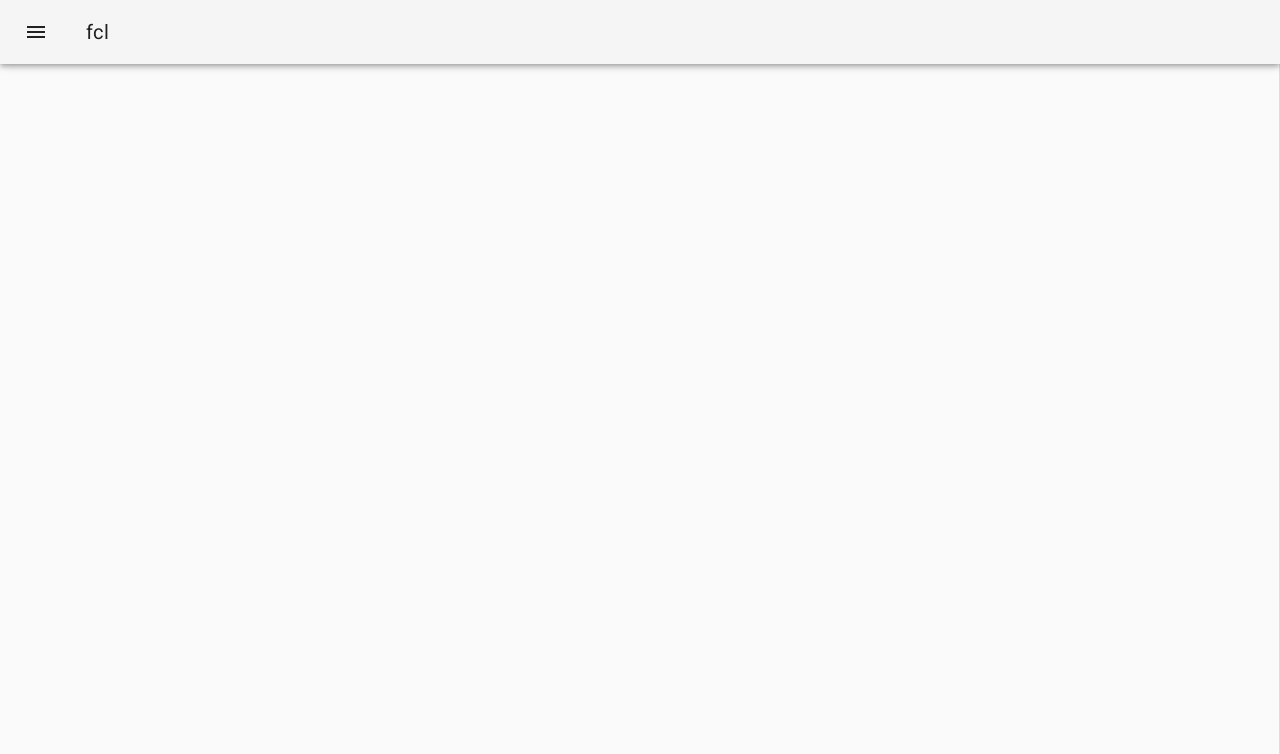
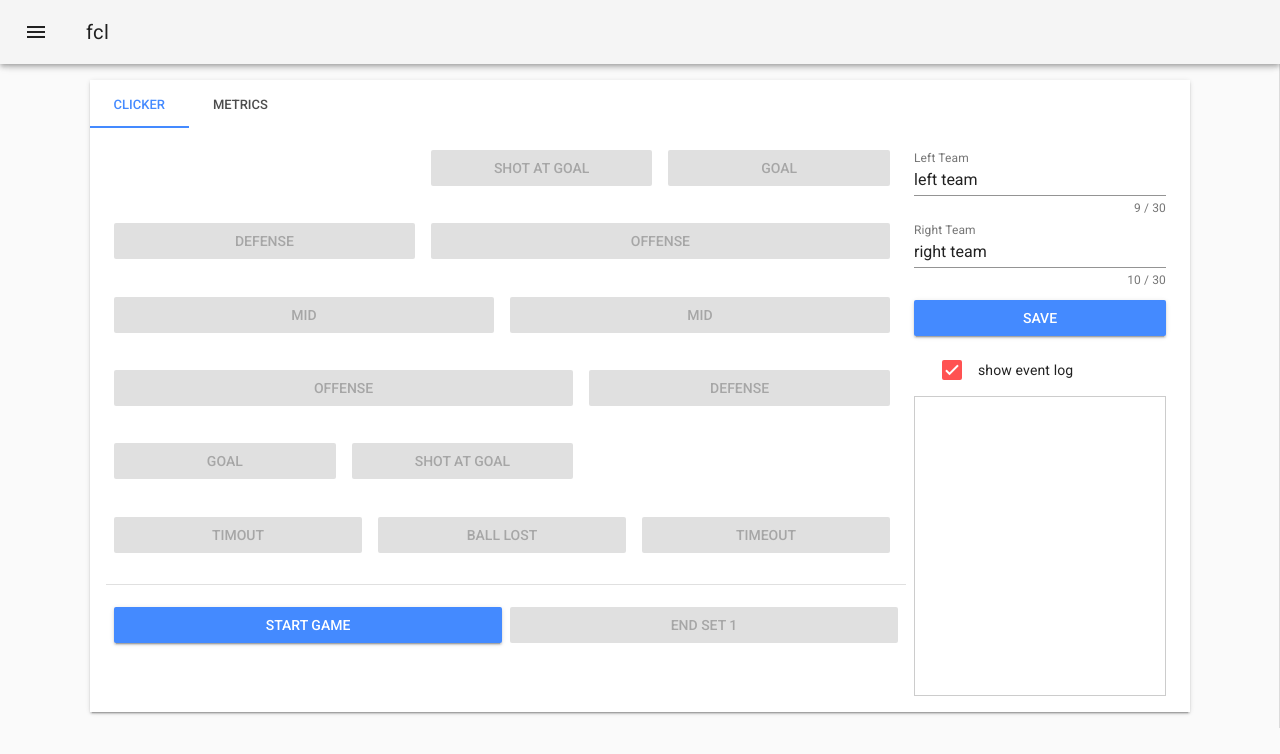
Before and after one commit to kickertech/fcl, a Vue app: page /fcl/clicker in a window 1280 px wide. Shown: the top 754 px of the page. Built offline with nearby package versions, Linux system fonts and the light colour scheme.

Commit message:
fix: styling & logs

```diff
--- a/src/App.vue
+++ b/src/App.vue
@@ -1,6 +1,6 @@
 <template>
   <div class="page-container">
-    <md-app>
+    <md-app md-mode="fixed">
       <md-app-toolbar>
         <md-button class="md-icon-button" @click="showNavigation = true">
           <md-icon>menu</md-icon>
@@ -14,10 +14,10 @@
         </md-toolbar>
 
         <md-list>
-          <md-list-item to="/" @click="showNavigation = false">
+          <!-- <md-list-item to="/" @click="showNavigation = false">
             <md-icon>move_to_inbox</md-icon>
             <span class="md-list-item-text">Home</span>
-          </md-list-item>
+          </md-list-item> -->
 
           <md-list-item to="/clicker" @click="showNavigation = false">
             <md-icon>track_changes</md-icon>
@@ -26,7 +26,7 @@
 
           <md-list-item md-expand>
             <md-icon>timeline</md-icon>
-            <span class="md-list-item-text">Games</span>
+            <span class="md-list-item-text">Recent Games</span>
 
             <md-list slot="md-expand">
               <md-list-item
@@ -42,10 +42,10 @@
             </md-list>
           </md-list-item>
 
-          <md-list-item to="/about">
+          <!-- <md-list-item to="/about">
             <md-icon>send</md-icon>
             <span class="md-list-item-text">About</span>
-          </md-list-item>
+          </md-list-item> -->
           <md-list-item @click="deleteStorage()">
             <md-icon>delete_sweep</md-icon>
             <span class="md-list-item-text">Delete Local Storage</span>
@@ -82,10 +82,6 @@
   width: 100%;
 }
 
-.md-app {
-  height: 100%;
-}
-
 .md-app-drawer {
   width: 230px;
   max-width: calc(100vw - 125px);
--- a/src/components/GameMetrics.vue
+++ b/src/components/GameMetrics.vue
@@ -3,9 +3,9 @@
     <h3>Metrics</h3>
 
     <svg
-      v-for="item in game.sets"
-      :id="'goals-' + item.id"
-      v-bind:key="item.id"
+      v-for="set in game.sets"
+      :id="'goals-' + set.id"
+      v-bind:key="set.id"
     ></svg>
     <md-table md-card>
       <md-table-row>
--- a/src/lib/Set.ts
+++ b/src/lib/Set.ts
@@ -47,11 +47,12 @@
     };
     let left = 0;
     let right = 0;
-    if (this.events.length == 0) {
+    const start = this.startTime();
+
+    if (this.events.length == 0 || !start) {
       return out;
     }
 
-    const start = this.startTime();
     out.left.push({ value: 0, timestamp: start });
     out.right.push({ value: 0, timestamp: start });
 
--- a/src/router/index.ts
+++ b/src/router/index.ts
@@ -1,7 +1,7 @@
 import Vue from "vue";
 import VueRouter, { RouteConfig } from "vue-router";
 import Home from "../views/Home.vue";
-import About from "../views/About.vue";
+//import About from "../views/About.vue";
 import Stats from "../views/Stats.vue";
 import Clicker from "../views/Clicker.vue";
 
@@ -23,16 +23,16 @@
     name: "Stats",
     component: Stats
   },
-  {
-    path: "/about",
-    name: "About",
-    component: About
-  }
+  // {
+  //   path: "/about",
+  //   name: "About",
+  //   component: About
+  // }
 ];
 
 const router = new VueRouter({
   mode: "history",
-  base: process.env.BASE_URL,
+  base: "/fcl",
   routes
 });
 
--- a/src/views/Clicker.vue
+++ b/src/views/Clicker.vue
@@ -20,27 +20,24 @@
                 <div class="table-section dummy"></div>
                 <div class="table-section shot-at-goal right">
                   <md-button
-                    :md-ripple="false"
                     v-bind:disabled="disabled"
-                    class="md-raised"
+                    class="md-raised md-accent"
                     @click="pushEvent(GAME_EVENTS.R_SHOT_AT_GOAL())"
                     >Shot At Goal</md-button
                   >
                 </div>
                 <div class="table-section goal right">
                   <md-button
-                    :md-ripple="false"
                     v-bind:disabled="disabled"
-                    class="md-raised"
+                    class="md-raised md-accent"
                     @click="pushEvent(GAME_EVENTS.R_GOAL())"
                     >Goal</md-button
                   >
                 </div>
                 <div class="table-section defense left">
                   <md-button
-                    :md-ripple="false"
                     v-bind:disabled="disabled"
-                    class="md-raised"
+                    class="md-raised md-primary"
                     @click="pushEvent(GAME_EVENTS.L_DEFENSE())"
                     >Defense</md-button
                   >
@@ -50,9 +47,8 @@
                   @click="pushEvent(GAME_EVENTS.R_OFFENSE())"
                 >
                   <md-button
-                    :md-ripple="false"
                     v-bind:disabled="disabled"
-                    class="md-raised"
+                    class="md-raised md-accent"
                     >Offense</md-button
                   >
                 </div>
@@ -61,10 +57,9 @@
                   @click="pushEvent(GAME_EVENTS.L_MIDDLE())"
                 >
                   <md-button
-                    :md-ripple="false"
                     v-bind:disabled="disabled"
-                    class="md-raised"
-                    >Middle</md-button
+                    class="md-raised md-primary"
+                    >Mid</md-button
                   >
                 </div>
                 <div
@@ -72,10 +67,9 @@
                   @click="pushEvent(GAME_EVENTS.R_MIDDLE())"
                 >
                   <md-button
-                    :md-ripple="false"
                     v-bind:disabled="disabled"
-                    class="md-raised"
-                    >Middle</md-button
+                    class="md-raised md-accent"
+                    >Mid</md-button
                   >
                 </div>
                 <div
@@ -83,9 +77,8 @@
                   @click="pushEvent(GAME_EVENTS.L_OFFENSE())"
                 >
                   <md-button
-                    :md-ripple="false"
                     v-bind:disabled="disabled"
-                    class="md-raised"
+                    class="md-raised md-primary"
                     >Offense</md-button
                   >
                 </div>
@@ -94,9 +87,8 @@
                   @click="pushEvent(GAME_EVENTS.R_DEFENSE())"
                 >
                   <md-button
-                    :md-ripple="false"
                     v-bind:disabled="disabled"
-                    class="md-raised"
+                    class="md-raised md-accent"
                     >Defense</md-button
                   >
                 </div>
@@ -107,16 +99,14 @@
                 >
                   <md-button
                     v-bind:disabled="disabled"
-                    :md-ripple="false"
-                    class="md-raised"
+                    class="md-raised md-primary"
                     >Goal</md-button
                   >
                 </div>
                 <div class="table-section shot-at-goal left">
                   <md-button
                     v-bind:disabled="disabled"
-                    :md-ripple="false"
-                    class="md-raised"
+                    class="md-raised md-primary"
                     @click="pushEvent(GAME_EVENTS.L_SHOT_AT_GOAL())"
                     >Shot At Goal</md-button
                   >
@@ -129,8 +119,7 @@
                 >
                   <md-button
                     v-bind:disabled="disabled"
-                    :md-ripple="false"
-                    class="md-raised"
+                    class="md-raised md-primary"
                     >Timout</md-button
                   >
                 </div>
@@ -138,10 +127,7 @@
                   class="table-section lost"
                   @click="pushEvent(GAME_EVENTS.N_BALL_LOST())"
                 >
-                  <md-button
-                    class="md-raised"
-                    v-bind:disabled="disabled"
-                    :md-ripple="false"
+                  <md-button class="md-raised" v-bind:disabled="disabled"
                     >Ball Lost</md-button
                   >
                 </div>
@@ -151,8 +137,7 @@
                 >
                   <md-button
                     v-bind:disabled="disabled"
-                    :md-ripple="false"
-                    class="md-raised"
+                    class="md-raised md-accent"
                     >Timeout</md-button
                   >
                 </div>
@@ -202,13 +187,7 @@
             </div>
 
             <ul class="event-log" v-if="showEventLog">
-              <li
-                v-for="(event, index) in game
-                  .getCurrentSet()
-                  .events.slice()
-                  .reverse()"
-                v-bind:key="index"
-              >
+              <li v-for="event in logs()" v-bind:key="event.timestamp">
                 {{ event.toString() }}
               </li>
             </ul>
@@ -317,24 +296,6 @@
   &.lost {
     width: 33.33%;
   }
-  &.right .md-button.md-raised {
-    background: hsl(0, 80%, 80%) !important;
-    &:not([disabled]) {
-      color: #fff;
-    }
-    &.disabled {
-      background: hsl(0, 30%, 80%) !important;
-    }
-  }
-  &.left .md-button.md-raised {
-    background: hsl(220, 80%, 70%) !important;
-    &:not([disabled]) {
-      color: #fff;
-    }
-    &.disabled {
-      background: hsl(220, 30%, 80%) !important;
-    }
-  }
 }
 
 .game-controls {
@@ -381,22 +342,32 @@
       showSnackbar: false,
       snackbarMsg: "",
       showEventLog: true,
-      game: new Game(undefined, "", ""),
+      game: new Game(undefined, "left team", "right team"),
       GAME_EVENTS: GameEvent.EVENTS
     };
   },
   methods: {
+    logs() {
+      return this.game
+        .getCurrentSet()
+        .events.slice()
+        .reverse();
+    },
     pushEvent(evt) {
-      window.navigator.vibrate(10);
+      if (this.disabled) {
+        return;
+      }
+      window.navigator.vibrate(50);
       this.game.pushEvent(evt);
+      this.$forceUpdate();
     },
     startGame() {
+      this.disabled = false;
       this.pushEvent(GameEvent.EVENTS.START());
-      this.disabled = false;
     },
     endGame() {
+      this.pushEvent(GameEvent.EVENTS.END());
       this.disabled = true;
-      this.pushEvent(GameEvent.EVENTS.END());
     },
 
     save: function() {
--- a/src/views/Home.vue
+++ b/src/views/Home.vue
@@ -1,6 +1,10 @@
 <template>
   <div class="home">
-    <h1>Welcome</h1>
+    <h1>Hej</h1>
+    <p>
+      Statistiken braucht der Sport. Der Clicker nimmt Daten bei Ballbesitz und
+      zeigt Statistiken über den Spielverlauf an.
+    </p>
   </div>
 </template>
 
```
